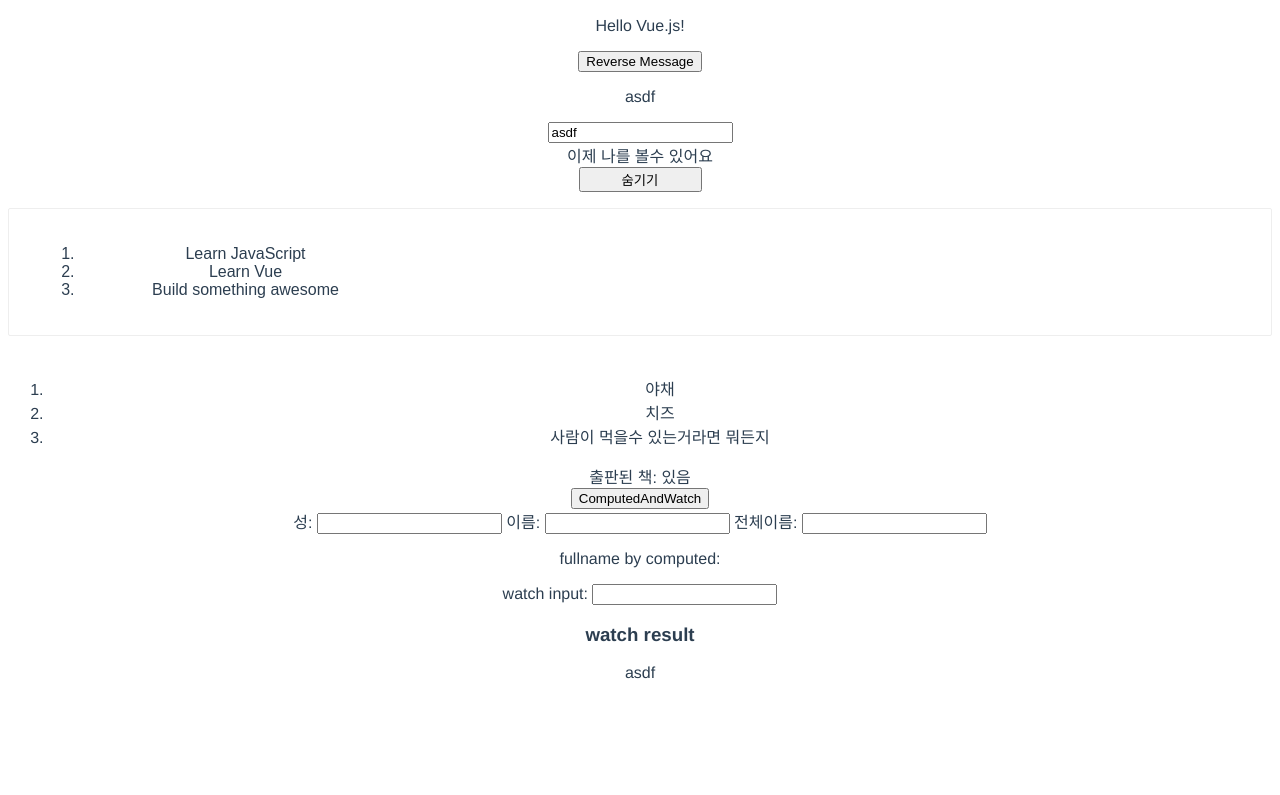
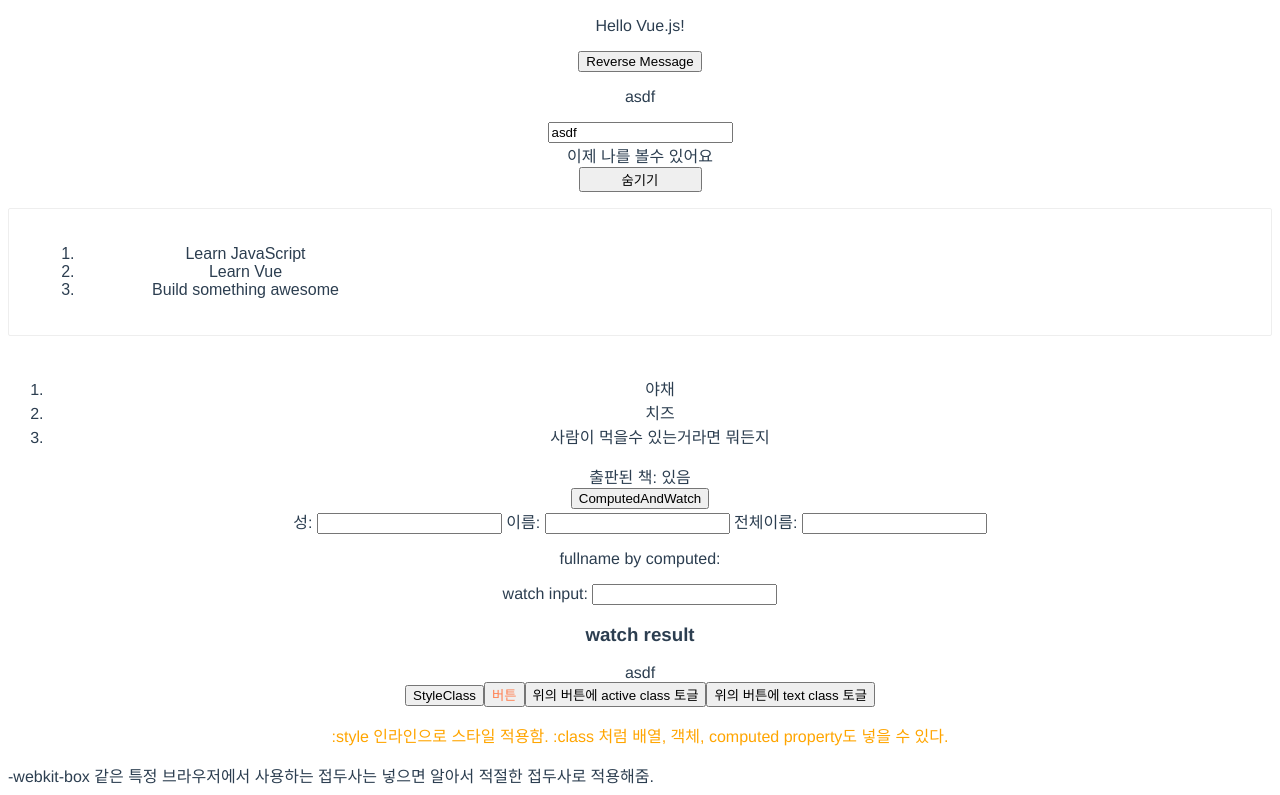
Before and after one commit to Theeea/Vue, a Vue app: page / in a window 1280 px wide. Shown: the part 305-1100 px from the top of the page. Before the commit the page ends 995 px from the top, so only its background shows below. Built offline with nearby package versions, Linux system fonts and the light colour scheme.

Commit message:
refer class & style

```diff
--- a/src/components/HelloWorld.vue
+++ b/src/components/HelloWorld.vue
@@ -2,6 +2,7 @@
 import {ref, onMounted, computed} from 'vue'
 import TodoList from './TodoList.vue'
 import ComputedAndWatch from "./ComputedAndWatch.vue";
+import StyleClass from "./StyleClass.vue";
 
 defineProps({
   msg: String
@@ -108,6 +109,11 @@ const classObject = computed(() => ({
   </ComputedAndWatch>
 
   <div :class="classObject">asdf</div>
+
+  <button v-on:click="changeActiveComponent">StyleClass</button>
+  <StyleClass>
+
+  </StyleClass>
 </template>
 
 <style scoped>
@@ -134,4 +140,8 @@ a {
 .button {
   width: 123px;
 }
+
+.text-danger {
+  color: red;
+}
 </style>
--- /dev/null
+++ b/src/components/StyleClass.vue
@@ -0,0 +1,40 @@
+<script setup>
+import { ref, computed } from "vue";
+
+const isActive = ref(false);
+const hasError = ref(false);
+const buttonClass = computed(() => ({ active: isActive.value, 'text-danger': hasError.value }));
+
+const activeToggle = () => {
+  isActive.value = !isActive.value;
+}
+const errorToggle = () => {
+  hasError.value = !hasError.value;
+}
+
+const classA = 'a';
+const classB = 'b';
+</script>
+
+<template>
+  <!-- 인라인이어도 OK. { active: isActive, 'text-danger': hasError } -->
+  <button class="static" :class="[classA, classB, buttonClass]">버튼</button>
+  <button @click="activeToggle">위의 버튼에 active class 토글</button>
+  <button @click="errorToggle">위의 버튼에 text class 토글</button>
+  <p :style="{ color: 'orange' }">:style 인라인으로 스타일 적용함. :class 처럼 배열, 객체, computed property도 넣을 수 있다.</p>
+  <div :style="{ display: ['-webkit-box', '-ms-flexbox', 'flex'] }">-webkit-box 같은 특정 브라우저에서 사용하는 접두사는 넣으면 알아서 적절한 접두사로 적용해줌.</div>
+</template>
+
+<style scoped>
+.static {
+  color: coral;
+}
+
+.active {
+  font-weight: bold;
+}
+
+.text-danger {
+  color: red;
+}
+</style>
```
